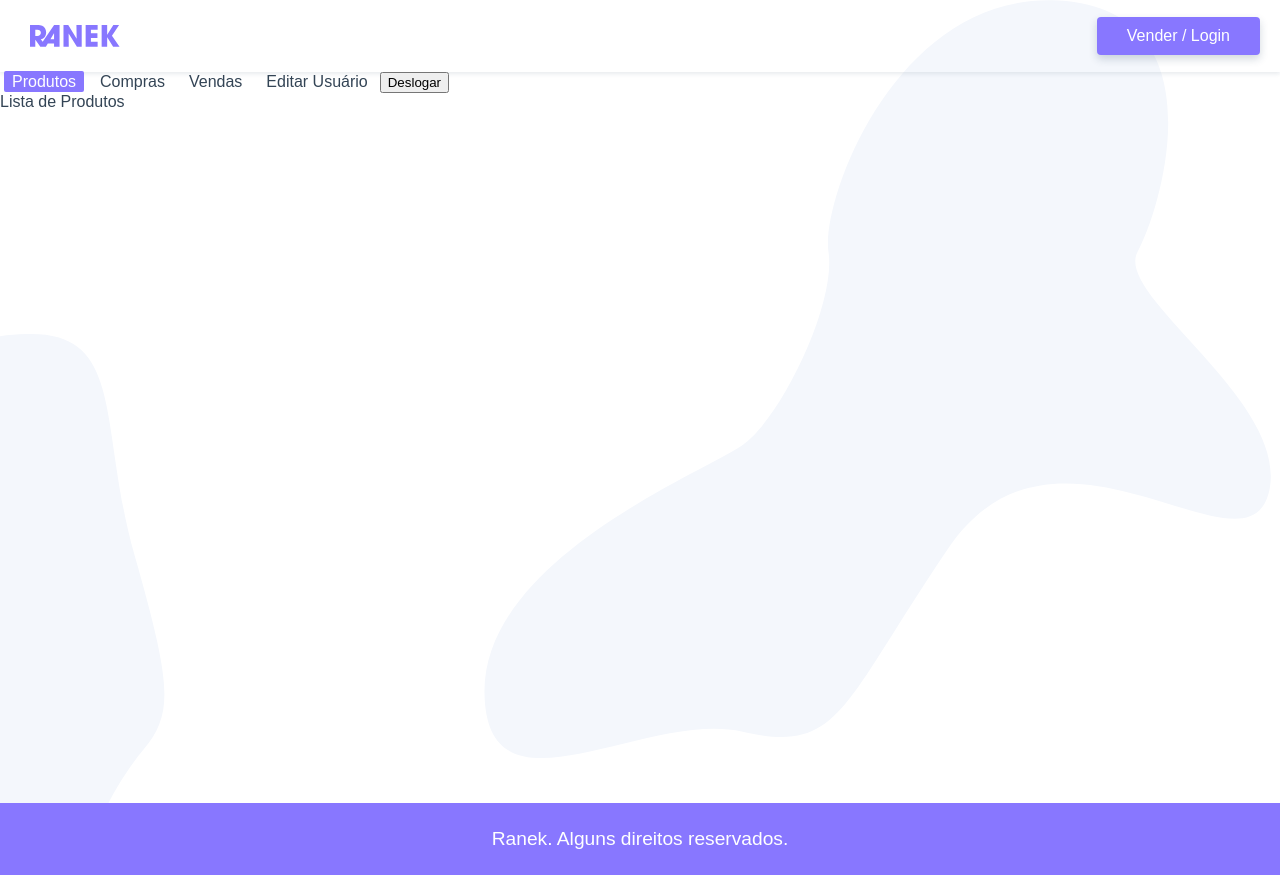
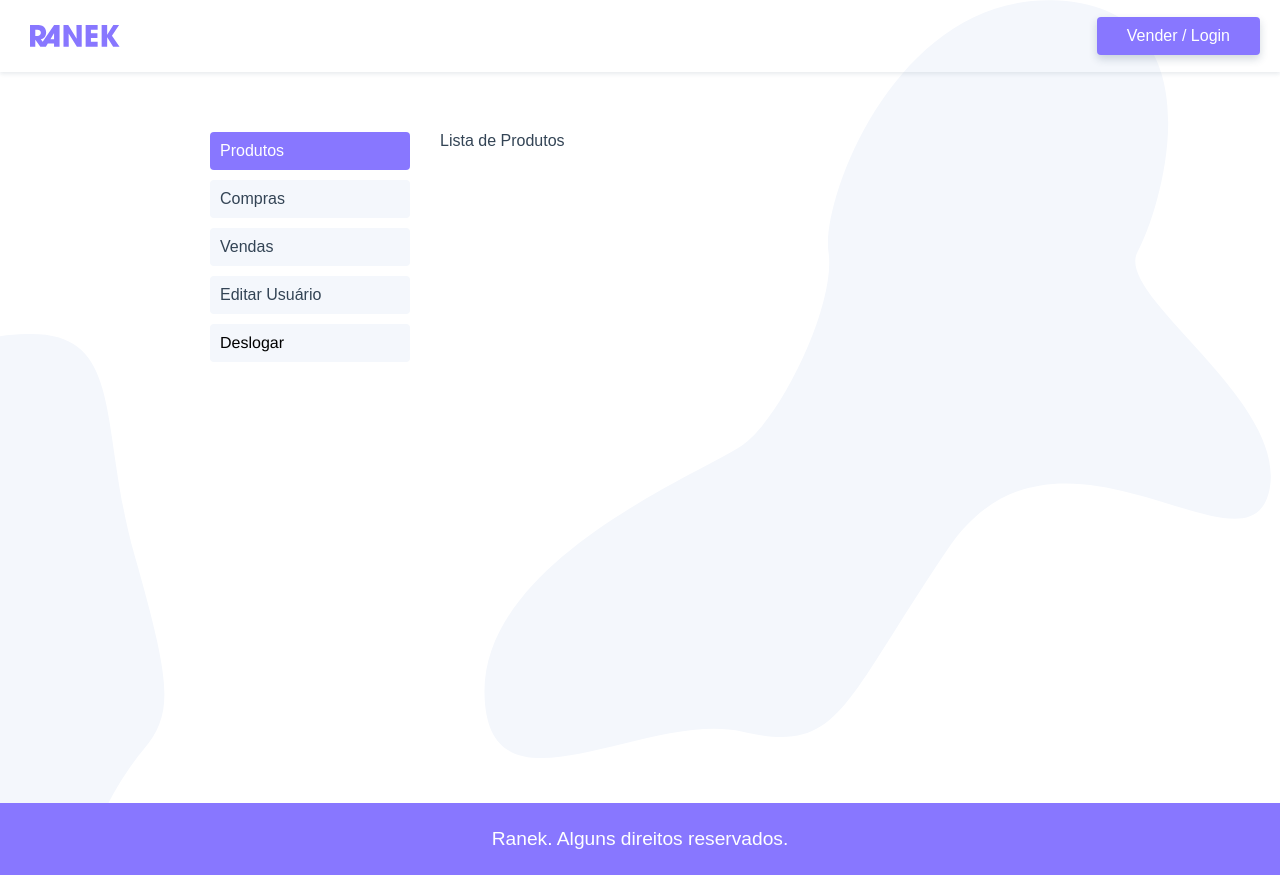
Before and after one commit to brennolemos/ranek, a Vue app: page /usuario in a window 1280 px wide. Built offline with nearby package versions, Linux system fonts and the light colour scheme.

Commit message:
Usuário Estilo

```diff
--- a/src/components/ProdutosPaginar.vue
+++ b/src/components/ProdutosPaginar.vue
@@ -52,7 +52,7 @@ export default {
 };
 </script>
 
-<style>
+<style scoped>
 ul {
   grid-column: 1 / -1;
 }
--- a/src/views/usuario/Usuario.vue
+++ b/src/views/usuario/Usuario.vue
@@ -37,5 +37,45 @@ export default {
 };
 </script>
 
-<style>
+<style scoped>
+.usuario {
+  display: grid;
+  grid-template-columns: minmax(140px, 200px) 1fr;
+  max-width: 900px;
+  margin: 40px auto;
+  grid-gap: 30px;
+  padding: 20px;
+}
+
+@media screen and (max-width: 500px) {
+  .usuario {
+    grid-template-columns: 1fr;
+    margin: 0px auto;
+  }
+}
+
+.sidenav a,
+.sidenav button {
+  padding: 10px;
+  display: block;
+  background: #f4f7fc;
+  margin-bottom: 10px;
+  border-radius: 4px;
+}
+
+.sidenav a.router-link-exact-active,
+.sidenav a:hover,
+.sidenav button:hover {
+  background: #87f;
+  color: #fff;
+}
+
+.sidenav button {
+  border: none;
+  width: 100%;
+  font-size: 1rem;
+  text-align: left;
+  font-family: "Avenir", Helvetica, Arial, sans-serif;
+  cursor: pointer;
+}
 </style>
```
